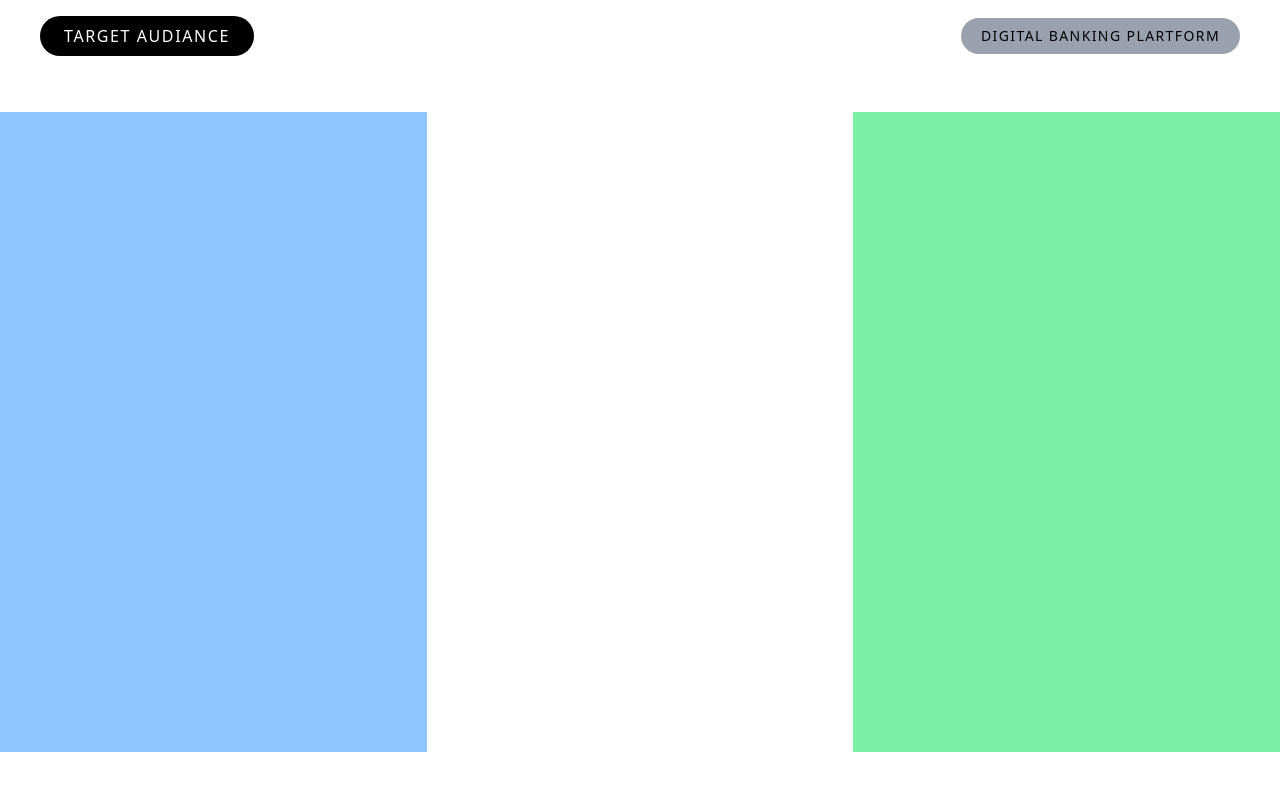
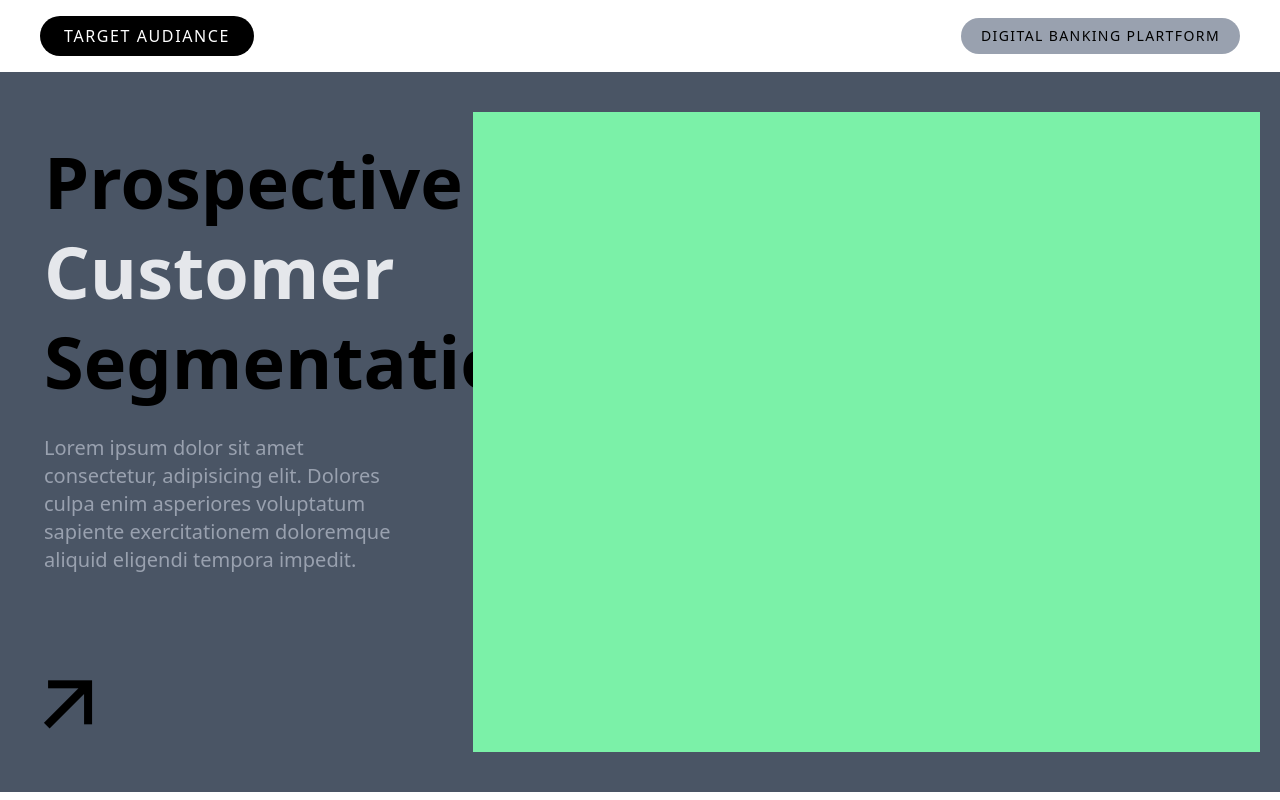
Before and after one commit to maskurahmedofficial/React_Project_ScS, a React (Vite) app: page / in a window 1280 px wide. Built offline with nearby package versions, Linux system fonts and the light colour scheme.

Commit message:
left content clear

```diff
--- a/package.json
+++ b/package.json
@@ -13,6 +13,7 @@
     "@tailwindcss/vite": "^4.1.15",
     "react": "^19.1.1",
     "react-dom": "^19.1.1",
+    "remixicon": "^4.7.0",
     "tailwindcss": "^4.1.15"
   },
   "devDependencies": {
--- a/src/components/Section1/LeftContant.jsx
+++ b/src/components/Section1/LeftContant.jsx
@@ -1,15 +1,25 @@
-import React from 'react'
-
+import React from "react";
+import "remixicon/fonts/remixicon.css";
 const LeftContant = () => {
   return (
     <>
+      <div className="h-full w-1/3 flex flex-col justify-between ">
+        <div className="p-6">
+          <h3 className=" leading-tight text-7xl font-bold mb-7">
+            Prospective <br /> <span className="text-gray-200">Customer</span> <br /> Segmentation
+          </h3>
+          <p className="text-xl font-medium text-gray-400 mb-5 ">
+            Lorem ipsum dolor sit amet consectetur, adipisicing elit. Dolores
+            culpa enim asperiores voluptatum sapiente exercitationem doloremque
+            aliquid eligendi tempora impedit.
+          </p>
+        </div>
+        <div>
+          <i className=" text-8xl ri-arrow-right-up-line"></i>
+        </div>
+      </div>
+    </>
+  );
+};
 
-    <div className='h-full w-1/3 bg-blue-300'>
-
-    </div>
-
-    </>
-  )
-}
-
-export default LeftContant
+export default LeftContant;
--- a/src/components/Section1/Page1Content.jsx
+++ b/src/components/Section1/Page1Content.jsx
@@ -5,7 +5,7 @@ import RightContent from './RightContent'
 const Page1Content = () => {
   return (
     <>
-    <div className='h-[90vh] py-10 flex justify-between items-center'>
+    <div className='h-[90vh] bg-gray-600 p-5 gap-10 py-10 flex justify-between items-center'>
 
     <LeftContant/>
     <RightContent/>
--- a/src/components/Section1/RightContent.jsx
+++ b/src/components/Section1/RightContent.jsx
@@ -4,7 +4,7 @@ const RightContent = () => {
   return (
     <>
 
-    <div className='h-full w-1/3 bg-green-300'>
+    <div className='h-full w-2/3 bg-green-300'>
 
     </div>
 
```
Also changed, not shown: 1 other file (tests, documents, lock files or other folders).
